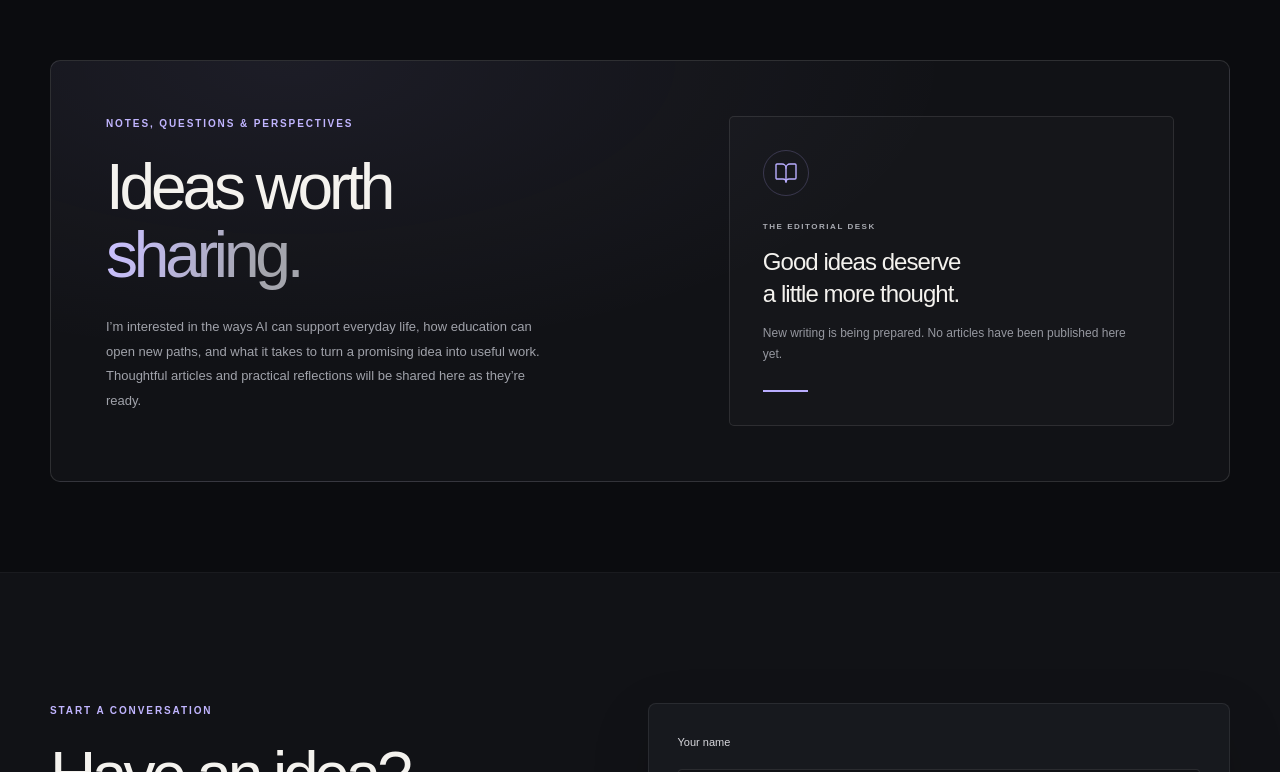
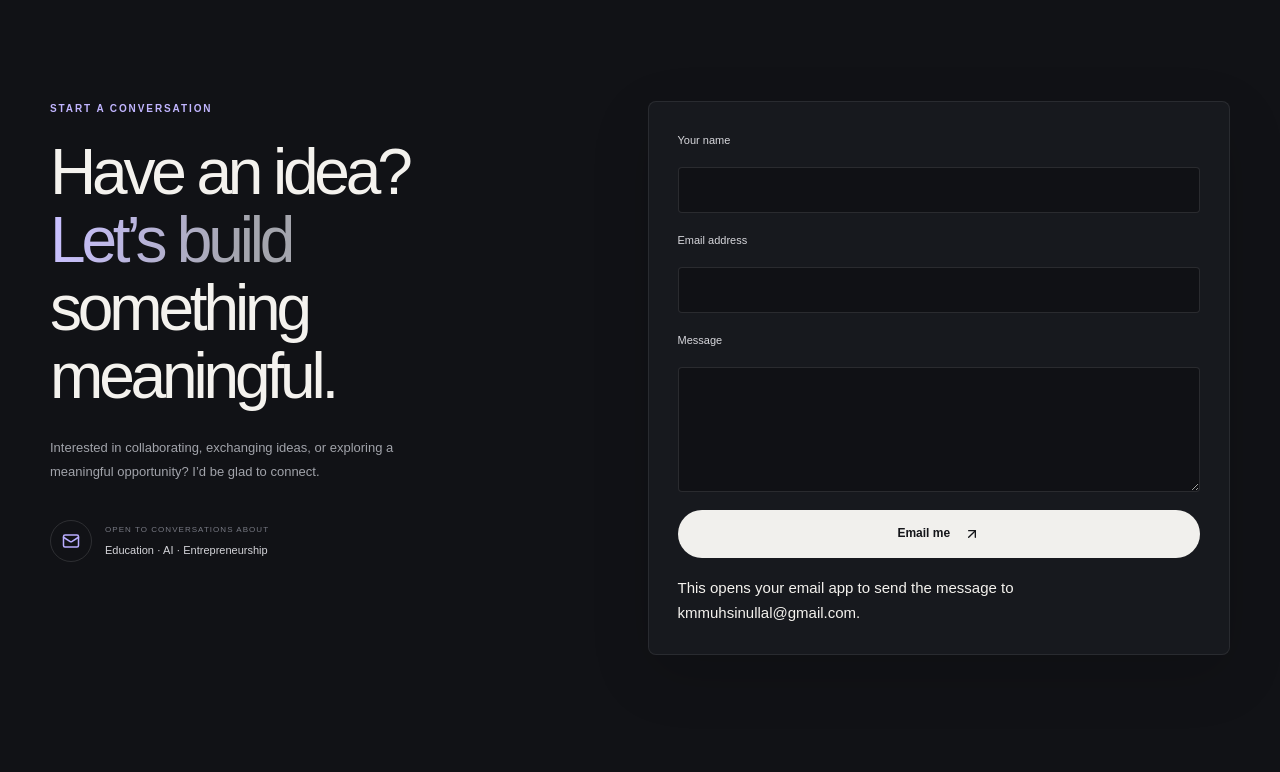
Before and after one commit to kmmuhsinullal-netizen/muhsin-ullal-portfolio, a Next.js app: page / in a window 1280 px wide. Shown: the part 5258-6030 px from the top of the page. Built offline with nearby package versions, Linux system fonts and the light colour scheme; no server answers.

Commit message:
Remove Insights section from portfolio

```diff
--- a/app/page.tsx
+++ b/app/page.tsx
@@ -63,7 +63,6 @@ export default function HomePage() {
 
     <section className="section projects-section" id="projects"><div className="page-wrap"><div className="section-heading"><div><p className="section-kicker">SELECTED WORK & INITIATIVES</p><h2>Ideas becoming<br /><span>real work.</span></h2></div><p className="section-intro">A snapshot of initiatives and concepts in development. This portfolio will grow as project details and outcomes are verified.</p></div><div className="project-list">{projects.map(({ n, label, title, text, status, icon: Icon }) => <article className="project-row" key={n}><div className="project-symbol"><Icon size={27} strokeWidth={1.3} /></div><div className="project-main"><p className="card-category">{label}</p><h3>{title}</h3><p>{text}</p></div><div className="project-status"><span className="status-marker" />{status}</div><a className="project-arrow" href="#contact" aria-label={`Ask about ${title}`}><ArrowUpRight size={19} /></a></article>)}</div></div></section>
 
-    <section className="section insights-section" id="insights"><div className="page-wrap insights-panel"><div className="insights-copy"><p className="section-kicker">NOTES, QUESTIONS & PERSPECTIVES</p><h2>Ideas worth<br /><span>sharing.</span></h2><p>I’m interested in the ways AI can support everyday life, how education can open new paths, and what it takes to turn a promising idea into useful work.</p><p>Thoughtful articles and practical reflections will be shared here as they’re ready.</p></div><div className="insights-empty"><div className="empty-icon"><BookOpen size={24} strokeWidth={1.4} /></div><p className="empty-label">THE EDITORIAL DESK</p><h3>Good ideas deserve<br />a little more thought.</h3><p>New writing is being prepared. No articles have been published here yet.</p><span className="empty-rule" /></div></div></section>
 
     <section className="section contact-section" id="contact"><div className="page-wrap contact-grid"><div className="contact-copy"><p className="section-kicker">START A CONVERSATION</p><h2>Have an idea?<br /><span>Let’s build</span><br />something meaningful.</h2><p>Interested in collaborating, exchanging ideas, or exploring a meaningful opportunity? I’d be glad to connect.</p><div className="contact-detail"><span className="contact-detail-icon"><Mail size={18} /></span><div><small>OPEN TO CONVERSATIONS ABOUT</small><span>Education · AI · Entrepreneurship</span></div></div></div><div className="contact-form-wrap"><ContactForm /></div></div></section>
 
```
